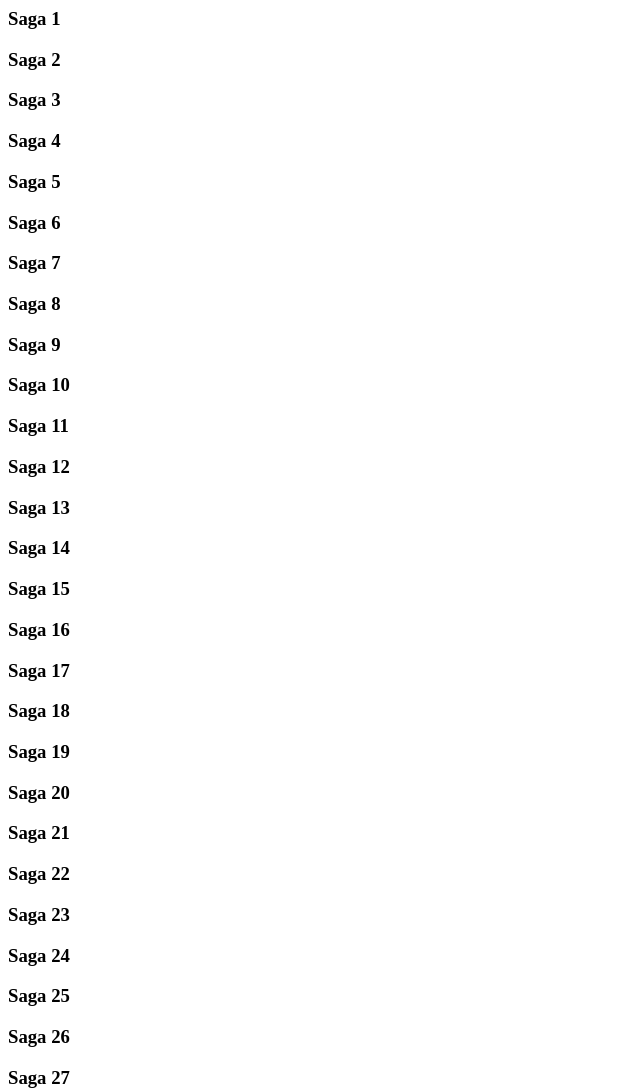
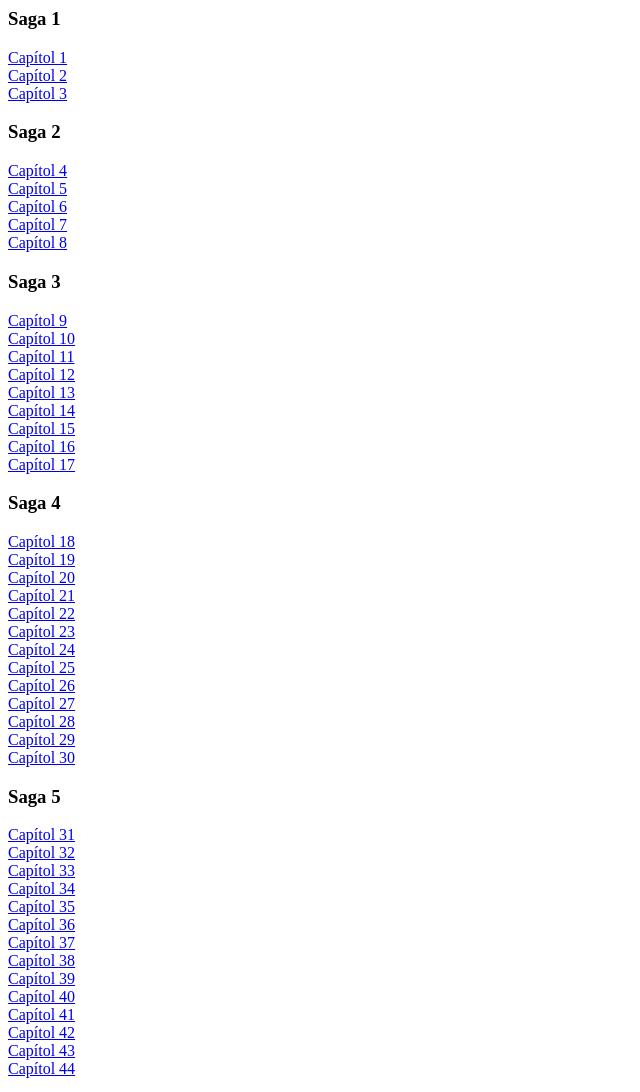
Before and after one commit to Huguet57/onepiece, a plain HTML site: page index.html in a window 1280 px wide. Shown: the top 1092 px of the page, without its empty margins (0-640 px from the left). Drawn offline with Linux system fonts and the light colour scheme.

Commit message:
Caps inside each saga

```diff
--- a/index.html
+++ b/index.html
@@ -13,10 +13,28 @@
             for (const saga of Object.keys(linksDict)) {
                 const saga_div = document.createElement('div');
                 const saga_title = document.createElement('h3');
+                const caps_div = document.createElement('div');
 
                 saga_title.innerHTML = `Saga ${saga}`;
                 saga_div.appendChild(saga_title);
 
+                for (const cap of linksDict[saga]) {
+                    const linkDiv = document.createElement('div');
+                    const link = document.createElement('a');
+                    link.innerHTML = `Capítol ${cap}`;
+
+                    let cap_3nums = ''
+                    if (cap < 10) cap_3nums = '00' + String(cap)
+                    else if (cap < 100) cap_3nums = '0' + String(cap)
+                    else if (cap < 1000) cap_3nums = String(cap)
+
+                    link.href = `https://multimedia.xarxacatala.cat/one-piece/saga-${saga}/op_cat-${cap_3nums}.mp4`;
+
+                    linkDiv.appendChild(link)
+                    caps_div.appendChild(linkDiv);
+                }
+
+                saga_div.appendChild(caps_div);
                 main.appendChild(saga_div);
             }
 
```
